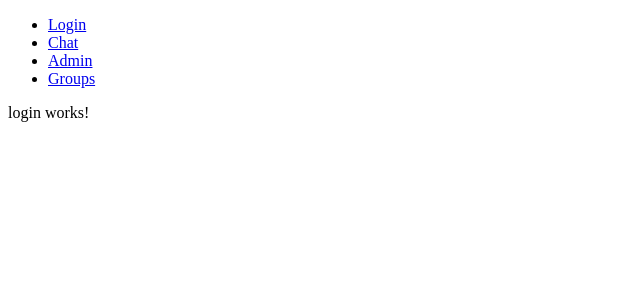
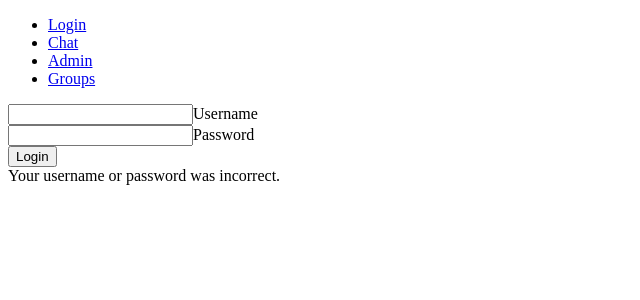
Before and after one commit to seanearls/3813ICT-Assignment1, an Angular app in the folder assignment1/: page /login in a window 1280 px wide. Shown: the top 300 px of the page, without its empty margins (0-640 px from the left). Built offline with nearby package versions, Linux system fonts and the light colour scheme.

Commit message:
Implemented login.

```diff
--- a/assignment1/src/app/login/login.component.html
+++ b/assignment1/src/app/login/login.component.html
@@ -1 +1,16 @@
-<p>login works!</p>
+<form>
+
+    <div class="form-outline mb-4">
+      <input type="text" [(ngModel)]="username" name="username" id="username" class="form-control" />
+      <label class="form-label" for="username">Username</label>
+    </div>
+
+    <div class="form-outline mb-4">
+      <input type="password" [(ngModel)]="upwd" name="upwd" id="upwd" class="form-control" />
+      <label class="form-label" for="upwd">Password</label>
+    </div>
+
+    <button type="button" (click)="onLogin()" class="btn btn-primary btn-block mb-4">Login</button>
+</form>
+
+<div id="errormsg" class="{{errorMsgState}}">Your username or password was incorrect.</div>
--- a/assignment1/src/app/login/login.component.ts
+++ b/assignment1/src/app/login/login.component.ts
@@ -1,4 +1,13 @@
 import { Component, OnInit } from '@angular/core';
+import { FormsModule } from '@angular/forms';
+import { ActivatedRoute, Router } from '@angular/router';
+import { HttpClient, HttpHeaders } from '@angular/common/http';
+
+const serverURL = 'http://localhost:3000';
+const httpOptions = {
+  headers: new HttpHeaders({'Content-Type': 'application/json'})
+};
+
 
 @Component({
   selector: 'app-login',
@@ -7,9 +16,28 @@ import { Component, OnInit } from '@angular/core';
 })
 export class LoginComponent implements OnInit {
 
-  constructor() { }
+  constructor(private route:ActivatedRoute, private router: Router, private httpClient:HttpClient) {
+
+  }
+
+  username:string="";
+  upwd:string = "";
+
 
   ngOnInit(): void {
   }
 
+  onLogin() {
+    let user = {username: this.username, upwd: this.upwd};
+    this.httpClient.post(serverURL + '/api/auth', user, httpOptions).subscribe((data: any) => {
+      if (data.valid){
+        sessionStorage.setItem('username', JSON.stringify(data.username));
+        sessionStorage.setItem('email', JSON.stringify(data.email));
+        sessionStorage.setItem('id', JSON.stringify(data.id));
+        sessionStorage.setItem('role', JSON.stringify(data.id));
+        this.router.navigateByUrl('groups');
+      }
+    });
+  }
+
 }
```
